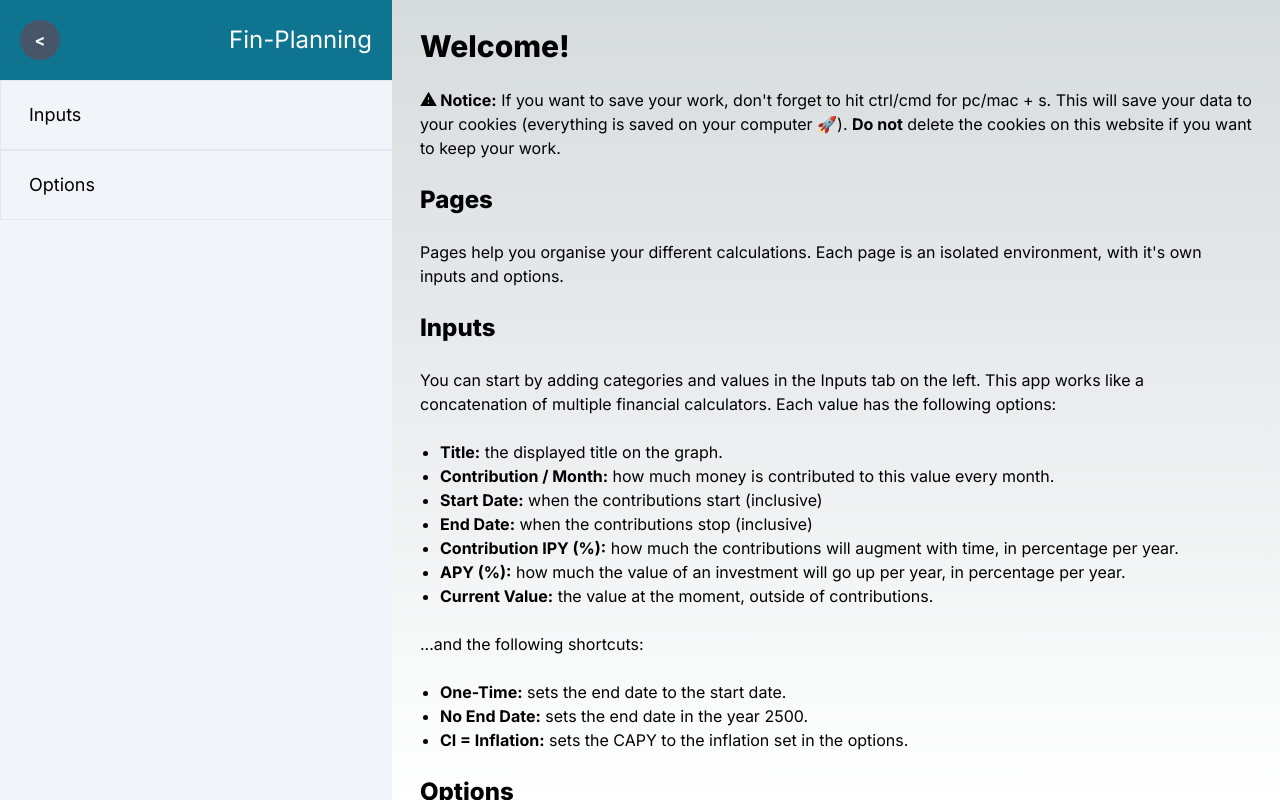
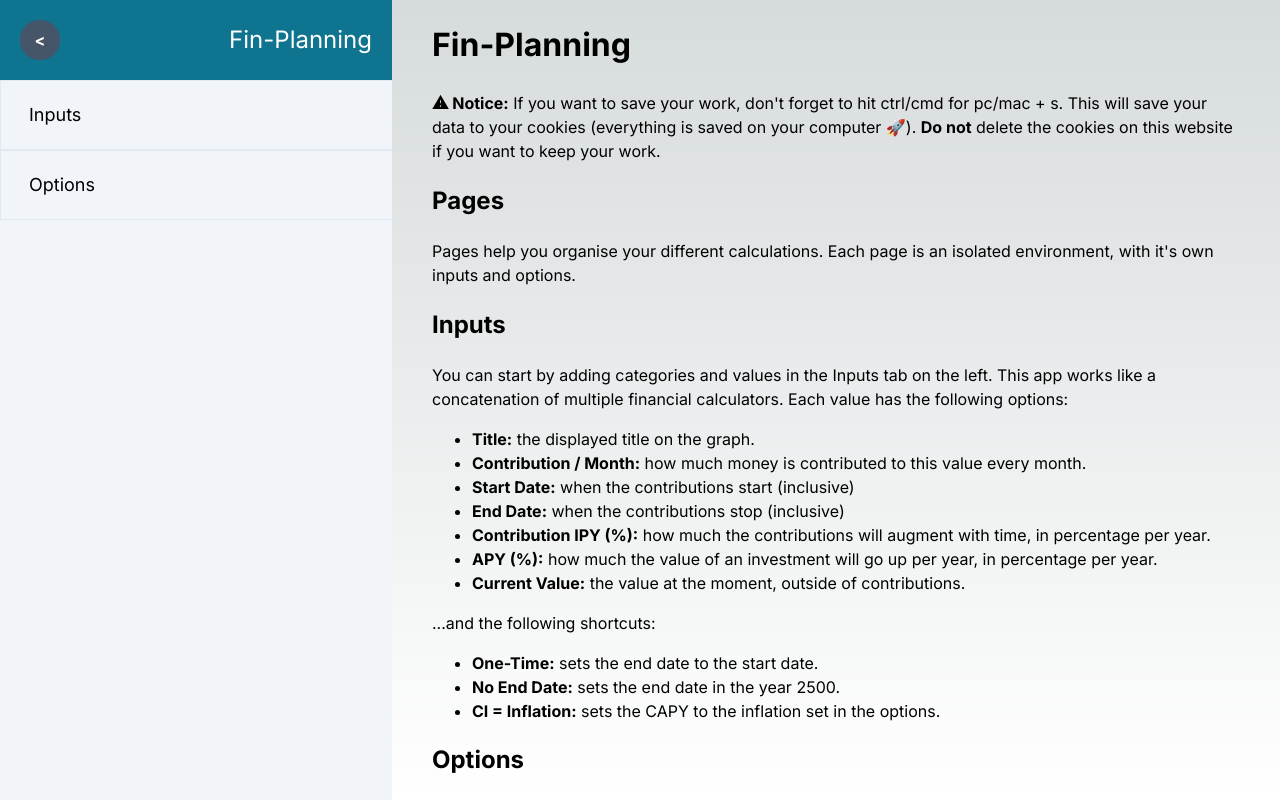
Before and after one commit to SgtMilk/fin-planning, a Next.js app: page / in a window 1280 px wide. Built offline with nearby package versions, Linux system fonts and the light colour scheme.

Commit message:
added animation and shared docs

```diff
--- a/app/globals.css
+++ b/app/globals.css
@@ -43,3 +43,325 @@ html {
   -ms-overflow-style: none; /* IE and Edge */
   scrollbar-width: none; /* Firefox */
 }
+
+.fadeIn {
+  animation: fadeInAnimation ease 0.5s;
+  animation-iteration-count: 1;
+  animation-fill-mode: forwards;
+}
+@keyframes fadeInAnimation {
+  0% {
+    opacity: 0;
+  }
+  100% {
+    opacity: 1;
+  }
+}
+
+.unreset {
+  html {
+    box-sizing: content-box;
+  }
+
+  body {
+    margin: 8px;
+    line-height: normal;
+  }
+
+  p {
+    margin: 1em 0;
+  }
+
+  blockquote,
+  figure {
+    margin: 1em 40px;
+  }
+
+  q {
+    quotes: "“" "”" "‘" "’";
+
+    &:before {
+      content: open-quote;
+    }
+
+    &:after {
+      content: close-quote;
+    }
+  }
+
+  hr {
+    border: 1px inset;
+    box-sizing: border-box;
+    margin: 0.5em auto;
+  }
+
+  h1 {
+    font-size: 2em;
+    font-weight: bold;
+    margin: 0.67em 0;
+  }
+
+  h2 {
+    font-size: 1.5em;
+    font-weight: bold;
+    margin: 0.83em 0;
+  }
+
+  h3 {
+    font-size: 1.17em;
+    font-weight: bold;
+    margin: 1em 0;
+  }
+
+  h4 {
+    font-size: 1em;
+    font-weight: bold;
+    margin: 1.33em 0;
+  }
+
+  h5 {
+    font-size: 0.83em;
+    font-weight: bold;
+    margin: 1.67em 0;
+  }
+
+  h6 {
+    font-size: 0.67em;
+    font-weight: bold;
+    margin: 2.33em 0;
+  }
+
+  article,
+  aside,
+  nav,
+  section {
+    h1 {
+      font-size: 1.5em;
+      font-weight: bold;
+      margin: 0.83em 0;
+    }
+
+    article,
+    aside,
+    nav,
+    section {
+      h1 {
+        font-size: 1.17em;
+        font-weight: bold;
+        margin: 1em 0;
+      }
+
+      article,
+      aside,
+      nav,
+      section {
+        h1 {
+          font-size: 1em;
+          font-weight: bold;
+          margin: 1.33em 0;
+        }
+
+        article,
+        aside,
+        nav,
+        section {
+          h1 {
+            font-size: 0.83em;
+            font-weight: bold;
+            margin: 1.67em 0;
+          }
+
+          article,
+          aside,
+          nav,
+          section {
+            h1 {
+              font-size: 0.67em;
+              font-weight: bold;
+              margin: 2.33em 0;
+            }
+          }
+        }
+      }
+    }
+  }
+
+  table {
+    border-collapse: separate;
+    border-spacing: 2px;
+    border-color: gray;
+  }
+
+  thead,
+  tbody,
+  tfoot,
+  tr {
+    border-color: inherit;
+    vertical-align: middle;
+  }
+
+  td,
+  th {
+    padding: 1px;
+    vertical-align: inherit;
+  }
+
+  th {
+    font-weight: bold;
+  }
+
+  caption {
+    text-align: center;
+  }
+
+  ul,
+  menu {
+    list-style-type: disc;
+    margin: 1em 0;
+    padding: 0 0 0 40px;
+  }
+
+  ol {
+    list-style-type: decimal;
+    margin: 1em 0;
+    padding: 0 0 0 40px;
+  }
+
+  ul,
+  ol {
+    ul {
+      list-style-type: circle;
+    }
+
+    ul,
+    ol {
+      ul {
+        list-style-type: square;
+      }
+    }
+  }
+
+  dd {
+    margin: 0 0 0 40px;
+  }
+
+  dl {
+    margin: 1em 0;
+  }
+
+  ul,
+  ol,
+  menu,
+  dl {
+    ul,
+    ol,
+    menu,
+    dl {
+      margin: 0;
+    }
+  }
+
+  legend {
+    padding: 0 2px;
+  }
+
+  fieldset {
+    border-style: groove;
+    border-width: 2px;
+    border: 2px groove ThreeDFace;
+    margin: 0 2px;
+    padding: 0 2px 3px;
+    -webkit-padding-before: 0.35em;
+    -webkit-padding-start: 0.75em;
+    -webkit-padding-end: 0.75em;
+    -webkit-padding-after: 0.625em;
+  }
+
+  ins {
+    background-color: transparent;
+    font-weight: inherit;
+    text-decoration: underline;
+  }
+
+  b,
+  strong {
+    font-weight: bold;
+  }
+
+  i,
+  cite,
+  em,
+  var,
+  address,
+  dfn {
+    font-style: italic;
+    font-weight: inherit;
+  }
+
+  abbr[title],
+  dfn[title] {
+    border-bottom: 0;
+    cursor: default;
+    font-weight: inherit;
+  }
+
+  tt,
+  code,
+  kbd,
+  samp {
+    font-family: monospace;
+    font-weight: inherit;
+  }
+
+  pre {
+    font-family: monospace;
+    margin: 1em 0;
+    white-space: pre;
+  }
+
+  mark {
+    background-color: yellow;
+    color: black;
+    font-style: normal;
+    font-weight: inherit;
+  }
+
+  big {
+    font-size: larger;
+    font-weight: inherit;
+  }
+
+  small {
+    font-size: smaller;
+    font-weight: inherit;
+  }
+
+  sub,
+  sup {
+    font-weight: inherit;
+    line-height: inherit;
+    position: static;
+  }
+
+  sub {
+    font-size: smaller;
+    bottom: 0;
+    vertical-align: sub;
+  }
+
+  sup {
+    font-size: smaller;
+    top: 0;
+    vertical-align: super;
+  }
+
+  ruby {
+    > rt {
+      font-size: 50%;
+    }
+  }
+
+  iframe {
+    border: 2px inset;
+  }
+}
--- a/components/GraphScroller/GraphScroller.tsx
+++ b/components/GraphScroller/GraphScroller.tsx
@@ -1,125 +1,35 @@
 "use client";
 
-import React from "react";
+import React, { useEffect, useState } from "react";
 import { InvestmentGraph, MonthlyBalanceGraph } from "./Graphs";
 import { useErrorChecker } from "@/data/errorChecker";
 import { useInputValueContext } from "@/data";
+import ReactMarkdown from "react-markdown";
 
 const GraphScroller = ({ openInstructions }: { openInstructions: boolean }) => {
   const { optionErrors, inputValueErrors, numErrors } = useErrorChecker();
   const { isEmpty } = useInputValueContext();
+  const [manual, setManual] = useState<string>("")
+
+  console.log(manual)
+
+  useEffect(() => {
+    fetch("README.md")
+      .then((res) => res.text())
+      .then((text) => setManual(text));
+  }, []);
 
   if (isEmpty() || openInstructions) {
     return (
-      <div className="w-full h-full overflow-scroll no-scrollbar p-7">
-        <h1 className="text-3xl font-extrabold dark:text-white">Welcome!</h1>
-        <br />
-        <div>
-          <b>&#x26A0; Notice:</b> If you want to save your work, don&apos;t
-          forget to hit ctrl/cmd for pc/mac + s. This will save your data to
-          your cookies (everything is saved on your computer 🚀). <b>Do not</b>{" "}
-          delete the cookies on this website if you want to keep your work.
-        </div>
-        <br />
-        <h1 className="text-2xl font-extrabold dark:text-white">Pages</h1>
-        <br />
-        <p>
-          Pages help you organise your different calculations. Each page is an
-          isolated environment, with it&apos;s own inputs and options.
-        </p>
-        <br />
-        <h1 className="text-2xl font-extrabold dark:text-white">Inputs</h1>
-        <br />
-        <p>
-          You can start by adding categories and values in the Inputs tab on the
-          left. This app works like a concatenation of multiple financial
-          calculators. Each value has the following options:
-        </p>
-        <br />
-        <ul className="list-disc px-5">
-          <li>
-            <b>Title:</b> the displayed title on the graph.
-          </li>
-          <li>
-            <b>Contribution / Month:</b> how much money is contributed to this
-            value every month.
-          </li>
-          <li>
-            <b>Start Date:</b> when the contributions start (inclusive)
-          </li>
-          <li>
-            <b>End Date:</b> when the contributions stop (inclusive)
-          </li>
-          <li>
-            <b>Contribution IPY (%):</b> how much the contributions will augment
-            with time, in percentage per year.
-          </li>
-          <li>
-            <b>APY (%):</b> how much the value of an investment will go up per
-            year, in percentage per year.
-          </li>
-          <li>
-            <b>Current Value:</b> the value at the moment, outside of
-            contributions.
-          </li>
-        </ul>
-        <br />
-        <p>...and the following shortcuts:</p>
-        <br />
-        <ul className="list-disc px-5">
-          <li>
-            <b>One-Time:</b> sets the end date to the start date.
-          </li>
-          <li>
-            <b>No End Date:</b> sets the end date in the year 2500.
-          </li>
-          <li>
-            <b>CI = Inflation:</b> sets the CAPY to the inflation set in the
-            options.
-          </li>
-        </ul>
-        <br />
-        <h1 className="text-2xl font-extrabold dark:text-white">Options</h1>
-        <br />
-        <ul className="list-disc px-5">
-          <li>
-            <b>Constants:</b>
-            <br />
-            <ul className="list-disc px-5">
-              <li>
-                <b>Inflation:</b> sets the average yearly inflation, in % per
-                year.
-              </li>
-            </ul>
-          </li>
-          <li>
-            <b>Graph:</b>
-            <br />
-            <ul className="list-disc px-5">
-              <li>
-                <b>Month Interval:</b> sets on the graphs the month interval
-                where values are shown (ex: 1 for monthly and 12 for yearly).
-              </li>
-              <li>
-                <b>First Month:</b> the first month shown on the graphs.
-              </li>
-              <li>
-                <b>Last Month:</b> the last month shown on the graphs.
-              </li>
-            </ul>
-          </li>
-          <li>
-            <b>Resulting Balance:</b> for a positive or a negative balance, sets
-            in which investment to drop the remaining balance, in percentage.
-          </li>
-        </ul>
+      <div className="unreset w-full h-full overflow-scroll no-scrollbar px-10 pb-5 fadeIn">
+        <ReactMarkdown>{manual}</ReactMarkdown>
       </div>
-    );
+      )
   }
 
   if (numErrors) {
     return (
-      <div className="w-full h-full overflow-scroll no-scrollbar p-7">
+      <div className="w-full h-full overflow-scroll no-scrollbar p-7 fadeIn">
         {[optionErrors, inputValueErrors].map((errors, i) => {
           const errName = i ? "Input Errors" : "Option Errors";
           return errors.length ? (
@@ -138,7 +48,7 @@ const GraphScroller = ({ openInstructions }: { openInstructions: boolean }) => {
   } else {
     const graphs = [MonthlyBalanceGraph, InvestmentGraph];
     return (
-      <div className="w-full h-full overflow-scroll no-scrollbar">
+      <div className="w-full h-full overflow-scroll no-scrollbar fadeIn">
         {graphs.map((Element, i) => (
           <div className="w-full h-full" key={`graph-${i}`}>
             <Element />
--- a/package.json
+++ b/package.json
@@ -19,6 +19,7 @@
     "react-dnd": "^16.0.1",
     "react-dnd-html5-backend": "^16.0.1",
     "react-dom": "^18",
+    "react-markdown": "8",
     "recharts": "^2.12.7"
   },
   "devDependencies": {
@@ -38,6 +39,7 @@
     "eslint-config-next": "14.2.4",
     "eslint-plugin-storybook": "^0.8.0",
     "postcss": "^8",
+    "postcss-nesting": "^12.1.5",
     "storybook": "^8.1.10",
     "tailwindcss": "^3",
     "typescript": "^5"
--- a/postcss.config.js
+++ b/postcss.config.js
@@ -1,5 +1,7 @@
 module.exports = {
   plugins: {
+    'postcss-import': {},
+    'tailwindcss/nesting': 'postcss-nesting',
     tailwindcss: {},
     autoprefixer: {},
   },
```
Also changed, not shown: public/README.md (added), 2 other files (tests, documents, lock files or other folders).
